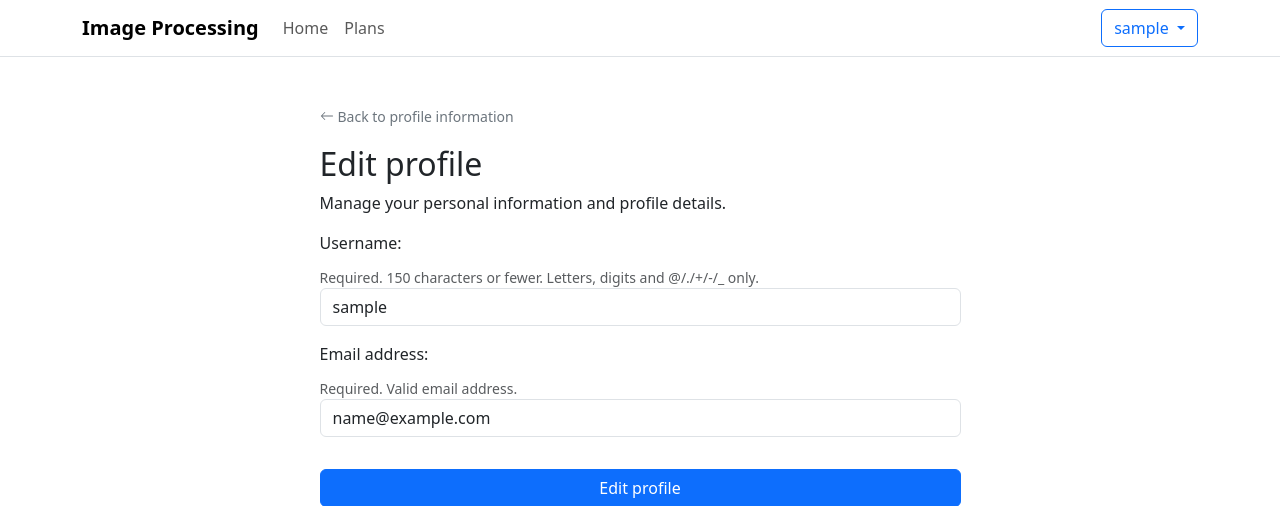
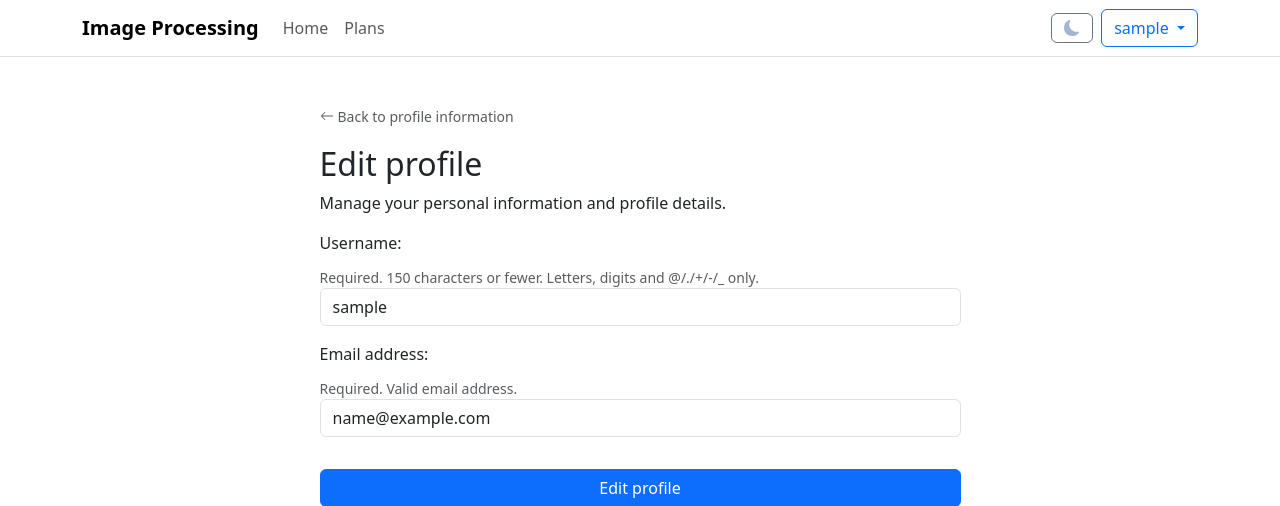
Before and after one commit to bananamen4ik/image-processing, a Django app: page /profile/edit/ in a window 1280 px wide. Shown: the top 506 px of the page. Run offline with Django 5.2, Linux system fonts and the light colour scheme; the visitor is signed in with stand-in values (Sample User, id 1); data comes from the database, SQL or seed files in the repository; parts of the project's set-up code (start-up, migrations or seed data) failed here and were passed over; some libraries are stand-ins or nearby versions.

Commit message:
feature: add select theme button

```diff
--- /dev/null
+++ b/src/image-processing/static/js/theme.js
@@ -0,0 +1,52 @@
+const THEME_COOKIE = "theme";
+const DEFAULT_THEME = "light";
+
+const LIGHT_ICON_SVG = '' +
+    '<svg xmlns="http://www.w3.org/2000/svg" width="1em" height="1em" style="color: #E9A23B;" ' +
+    'fill="currentColor" class="bi bi-sun-fill" viewBox="0 0 16 16">' +
+    '<path d="M8 12a4 4 0 1 0 0-8 4 4 0 0 0 0 8M8 0a.5.5 0 0 1 .5.5v2a.5.5 0 0 1-1 ' +
+    '0v-2A.5.5 0 0 1 8 0m0 13a.5.5 0 0 1 .5.5v2a.5.5 0 0 1-1 0v-2A.5.5 0 0 1 8 ' +
+    '13m8-5a.5.5 0 0 1-.5.5h-2a.5.5 0 0 1 0-1h2a.5.5 0 0 1 .5.5M3 8a.5.5 0 0 ' +
+    '1-.5.5h-2a.5.5 0 0 1 0-1h2A.5.5 0 0 1 3 8m10.657-5.657a.5.5 0 0 1 0 .707l-1.414 ' +
+    '1.415a.5.5 0 1 1-.707-.708l1.414-1.414a.5.5 0 0 1 .707 0m-9.193 9.193a.5.5 0 0 1 0 ' +
+    '.707L3.05 13.657a.5.5 0 0 1-.707-.707l1.414-1.414a.5.5 0 0 1 .707 0m9.193 2.121a.5.5 0 0 1-.707 ' +
+    '0l-1.414-1.414a.5.5 0 0 1 .707-.707l1.414 1.414a.5.5 0 0 1 0 .707M4.464 4.465a.5.5 0 0 1-.707 0L2.343 ' +
+    '3.05a.5.5 0 1 1 .707-.707l1.414 1.414a.5.5 0 0 1 0 .708"/>' +
+    '</svg>'
+
+const DARK_ICON_SVG = '' +
+    '<svg xmlns="http://www.w3.org/2000/svg" width="1em" height="1em" style="color: #A5B4D0;" ' +
+    'fill="currentColor" class="bi bi-moon-fill" viewBox="0 0 16 16">' +
+    '<path d="M6 .278a.77.77 0 0 1 .08.858 7.2 7.2 0 0 0-.878 3.46c0 4.021 3.278 7.277 7.318 7.277q.792-.001 ' +
+    '1.533-.16a.79.79 0 0 1 .81.316.73.73 0 0 1-.031.893A8.35 8.35 0 0 1 8.344 16C3.734 16 0 12.286 0 7.71 0 ' +
+    '4.266 2.114 1.312 5.124.06A.75.75 0 0 1 6 .278"/>' +
+    '</svg>'
+
+function getThemeFromCookie() {
+    const cookie = document.cookie
+        .split("; ")
+        .find(row => row.startsWith(`${THEME_COOKIE}=`));
+
+    return cookie ? cookie.split("=")[1] : DEFAULT_THEME;
+}
+
+function setTheme(theme) {
+    document.documentElement.setAttribute("data-bs-theme", theme);
+
+    document.cookie = `${THEME_COOKIE}=${theme}; path=/; max-age=31536000; SameSite=Lax`;
+
+    const icon = document.getElementById("themeIcon");
+
+    if (icon) {
+        icon.innerHTML = theme === "dark" ? LIGHT_ICON_SVG : DARK_ICON_SVG;
+    }
+}
+
+setTheme(getThemeFromCookie());
+
+document.getElementById("themeToggle")?.addEventListener("click", () => {
+    const currentTheme = document.documentElement.getAttribute("data-bs-theme");
+    const newTheme = currentTheme === "dark" ? "light" : "dark";
+
+    setTheme(newTheme);
+});
--- a/src/image-processing/templates/base.html
+++ b/src/image-processing/templates/base.html
@@ -20,6 +20,7 @@
     {% include 'components/footer.html' %}
 </main>
 <script src="{% static 'bootstrap-5.3.8/js/bootstrap.bundle.min.js' %}"></script>
+<script src="{% static 'js/theme.js' %}" defer></script>
 {% block extra_js %}{% endblock %}
 </body>
 </html>
--- a/src/image-processing/templates/components/navbar.html
+++ b/src/image-processing/templates/components/navbar.html
@@ -32,6 +32,18 @@
                     </a>
                 </li>
             </ul>
+
+            <div class="d-flex align-items-center gap-2">
+                <button
+                        class="btn btn-outline-secondary"
+                        type="button"
+                        id="themeToggle"
+                        aria-label="{% translate 'Toggle theme' %}"
+                        title="{% translate 'Toggle theme' %}"
+                >
+                    <span id="themeIcon" class="d-flex align-items-center justify-content-center"
+                          aria-hidden="true"></span>
+                </button>
 
                 {% if user.is_authenticated %}
                     <div class="dropdown">
@@ -84,4 +96,5 @@
                 {% endif %}
             </div>
         </div>
+    </div>
 </nav>
--- a/src/image-processing/user_profile/templates/user_profile/edit.html
+++ b/src/image-processing/user_profile/templates/user_profile/edit.html
@@ -10,7 +10,7 @@
             <div class="row justify-content-center">
                 <div class="col-12 col-lg-8 col-xl-7">
                     <a href="{% url 'user_profile:info' %}"
-                       class="link-secondary text-decoration-none small d-inline-flex align-items-center">
+                       class="text-body-secondary text-decoration-none small d-inline-flex align-items-center">
                         <svg xmlns="http://www.w3.org/2000/svg" width="1em" height="1em" fill="currentColor"
                              class="bi bi-arrow-left me-1" viewBox="0 0 16 16">
                             <path fill-rule="evenodd"
--- a/src/image-processing/user_profile/templates/user_profile/info.html
+++ b/src/image-processing/user_profile/templates/user_profile/info.html
@@ -12,7 +12,7 @@
                     <!-- Header -->
                     <div class="mb-4">
                         <a href="{% url 'user_profile:index' %}"
-                           class="link-secondary text-decoration-none small d-inline-flex align-items-center">
+                           class="text-body-secondary text-decoration-none small d-inline-flex align-items-center">
                             <svg xmlns="http://www.w3.org/2000/svg" width="1em" height="1em" fill="currentColor"
                                  class="bi bi-arrow-left me-1" viewBox="0 0 16 16">
                                 <path fill-rule="evenodd"
--- a/src/image-processing/user_profile/templates/user_profile/password_change.html
+++ b/src/image-processing/user_profile/templates/user_profile/password_change.html
@@ -10,7 +10,7 @@
             <div class="row justify-content-center">
                 <div class="col-12 col-lg-8 col-xl-7">
                     <a href="{% url 'user_profile:index' %}"
-                       class="link-secondary text-decoration-none small d-inline-flex align-items-center">
+                       class="text-body-secondary text-decoration-none small d-inline-flex align-items-center">
                         <svg xmlns="http://www.w3.org/2000/svg" width="1em" height="1em" fill="currentColor"
                              class="bi bi-arrow-left me-1" viewBox="0 0 16 16">
                             <path fill-rule="evenodd"
--- a/src/image-processing/user_profile/templates/user_profile/settings.html
+++ b/src/image-processing/user_profile/templates/user_profile/settings.html
@@ -10,7 +10,7 @@
             <div class="row justify-content-center">
                 <div class="col-12 col-lg-8 col-xl-7">
                     <a href="{% url 'user_profile:index' %}"
-                       class="link-secondary text-decoration-none small d-inline-flex align-items-center">
+                       class="text-body-secondary text-decoration-none small d-inline-flex align-items-center">
                         <svg xmlns="http://www.w3.org/2000/svg" width="1em" height="1em" fill="currentColor"
                              class="bi bi-arrow-left me-1" viewBox="0 0 16 16">
                             <path fill-rule="evenodd"
```
Lines whose indentation alone changed are shown as unchanged.
